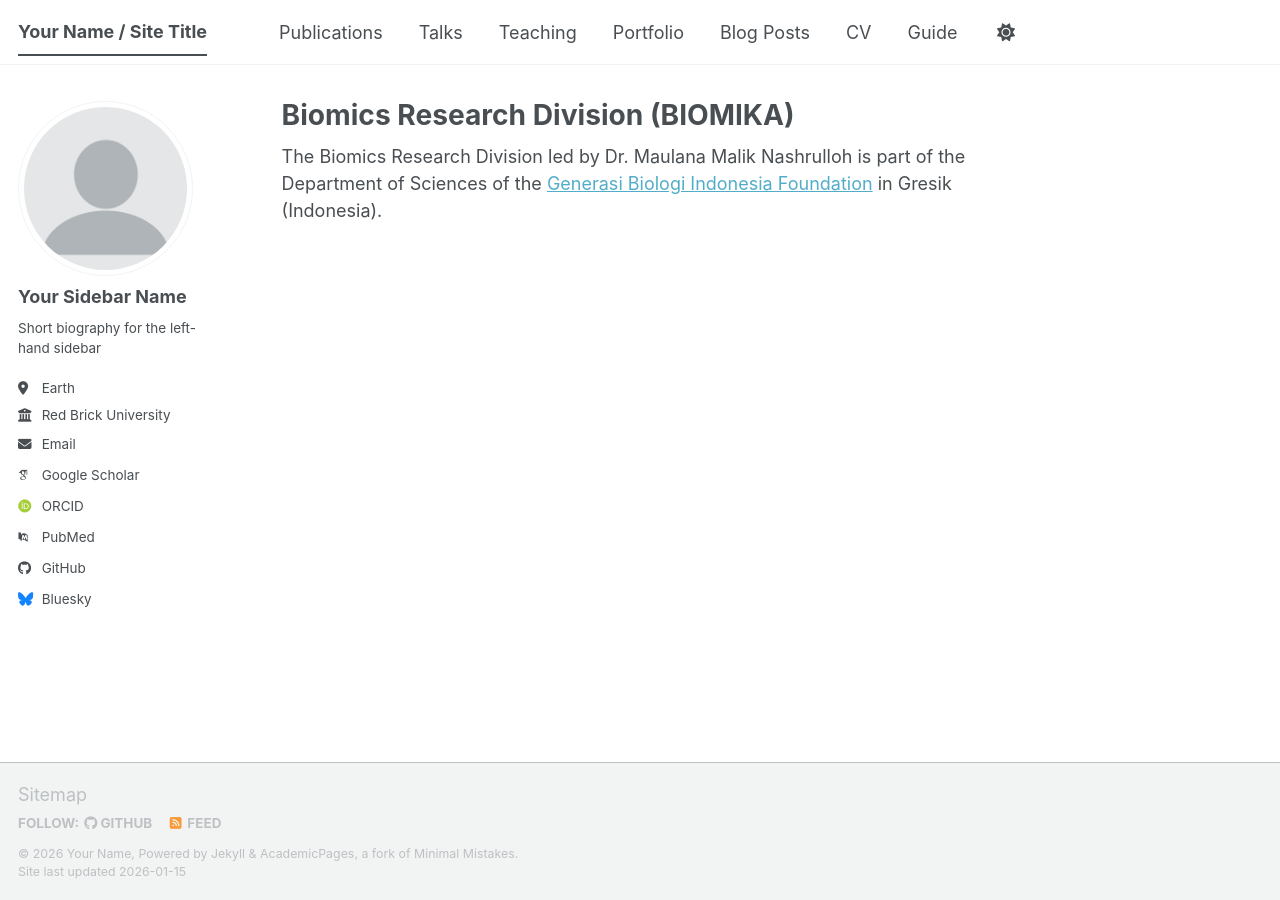
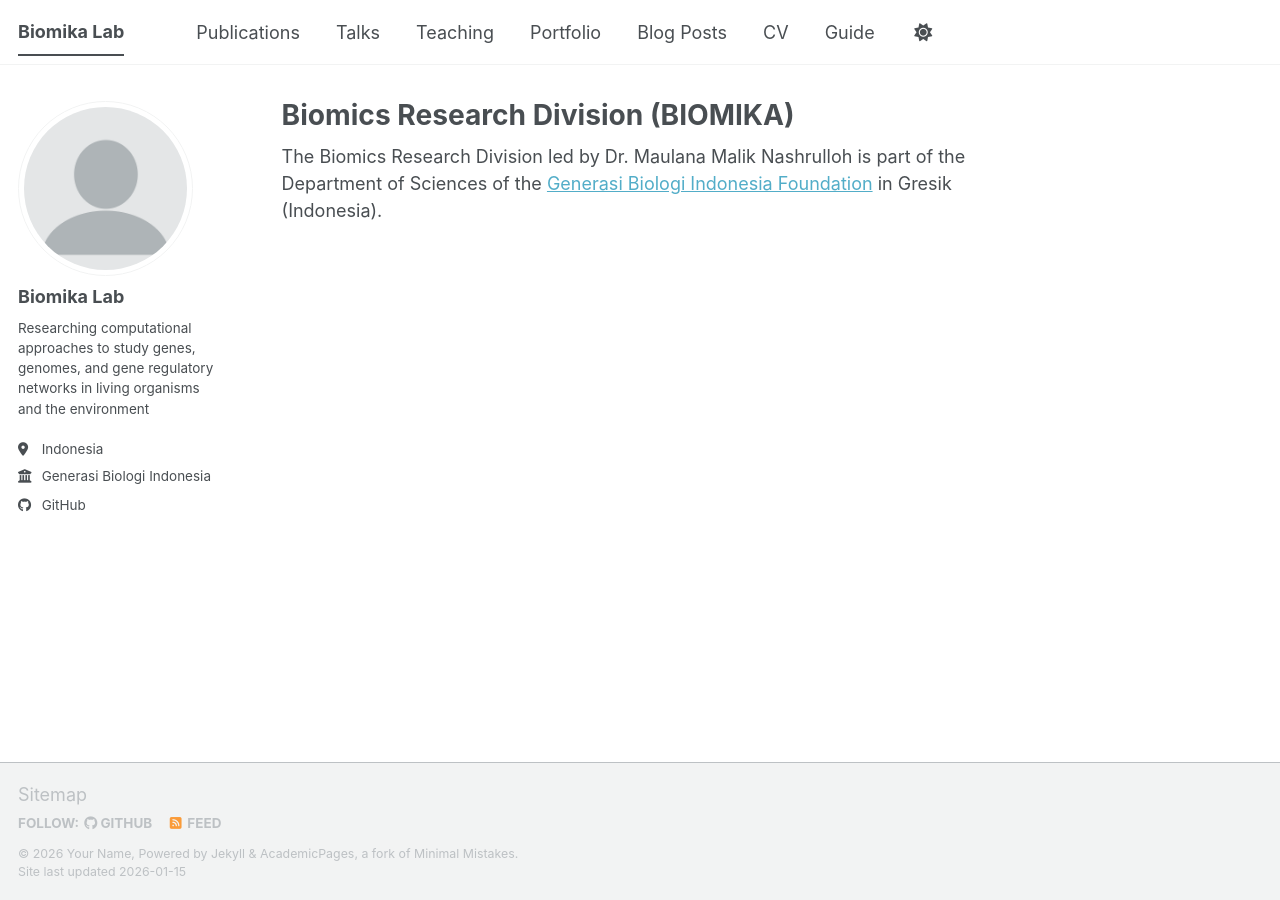
Before and after one commit to biomikalab/biomikalab.github.io, a Jekyll site: the page built from _pages/about.md, in a window 1280 px wide. Built offline with Jekyll 4.4.1, drawn with Linux system fonts in a browser that asks for light colours; some web fonts are replaced; a script bundle is joined from its source files by our own code; library files that are not in the unit come from our copies.

Commit message:
Update _config.yml

```diff
--- a/_config.yml
+++ b/_config.yml
@@ -9,14 +9,14 @@
 # Basic Site Settings
 locale                   : "en-US"
 site_theme               : "default" # The available themes options are "default", "air", "sunrise", "mint", "dirt" and "contrast"
-title                    : "Your Name / Site Title"
+title                    : "Biomika Lab"
 title_separator          : "-"
 name                     : &name "Your Name"
 description              : &description "Your Name's academic portfolio"   # Update this with a general description of your site, this is the default if not overridden by a page
 url                      : https://academicpages.github.io # The base hostname & protocol for your site e.g. "https://[your GitHub username].github.io",
                                                            # or if you already have some other page hosted on Github then use "https://[your GitHub username].github.io/[Your Repo Name]"
 baseurl                  : "" # the subpath of your site, e.g. "/blog"
-repository               : "academicpages/academicpages.github.io"
+repository               : "biomikalab/biomikalab.github.io"
 
 # Site Author - The following control what appear as part of the author content on the side bar.
 #               If a field is blank the icon and link will not appear, otherwise it will be shown.
@@ -24,40 +24,40 @@ repository               : "academicpages/academicpages.github.io"
 author:
   # Biographic information
   avatar           : "profile.png"
-  name             : "Your Sidebar Name"
+  name             : "Biomika Lab"
   pronouns         : # example: "she/her"
-  bio              : "Short biography for the left-hand sidebar"
-  location         : "Earth"
-  employer         : "Red Brick University"
+  bio              : "Researching computational approaches to study genes, genomes, and gene regulatory networks in living organisms and the environment"
+  location         : "Indonesia"
+  employer         : "Generasi Biologi Indonesia Foundation"
   uri              : # URL
-  email            : "none@example.org"
+  email            : # TBA
 
   # Academic websites
   academia         : # URL
-  arxiv            : # URL - Update with the correct link to your profile
-  googlescholar    : "https://scholar.google.com/citations?user=PS_CX0AAAAAJ"
+  arxiv            : # URL
+  googlescholar    : # TBA
   inspire-hep      : # URL
   impactstory      : # URL
-  orcid            : "https://orcid.org/yourorcidurl"
+  orcid            : # TBA
   semantic         : # URL
   ssrn             : # URL
-  pubmed           : "https://www.ncbi.nlm.nih.gov/pubmed/?term=john+snow"
+  pubmed           : # TBA
   researchgate     : # URL
   scopus           : # URL
   zotero           : # URL
 
 
   # Repositories and software development
-  bitbucket        : # Username - Update with your username on the site
+  bitbucket        : # Username
   codepen          : # Username
   dribbble         : # Username
-  github           : "academicpages"
+  github           : "biomikalab"
   kaggle           : # Username
   stackoverflow    : # User number or user number and name (i.e., use "1" or "1/jeff-atwood")
 
   # Social media
   artstation       : # Username
-  bluesky          : "bsky.app" # Replace this with you Bluesky username
+  bluesky          : # Username
   facebook         : # Username
   flickr           : # Username
   foursquare       : # Username
```
